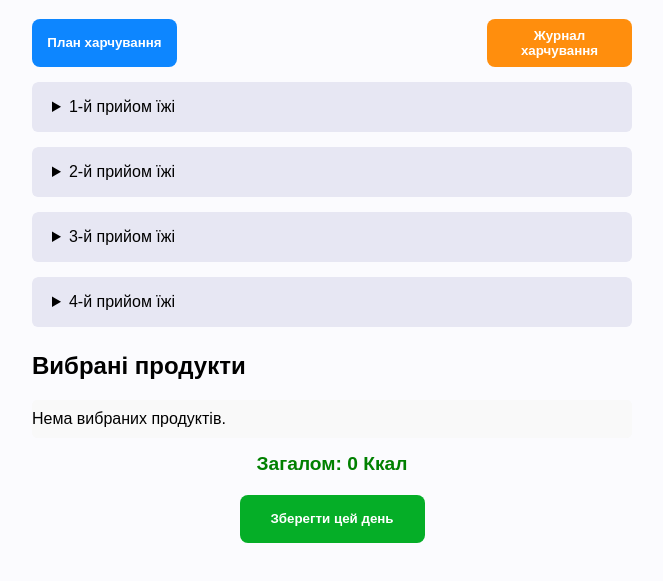
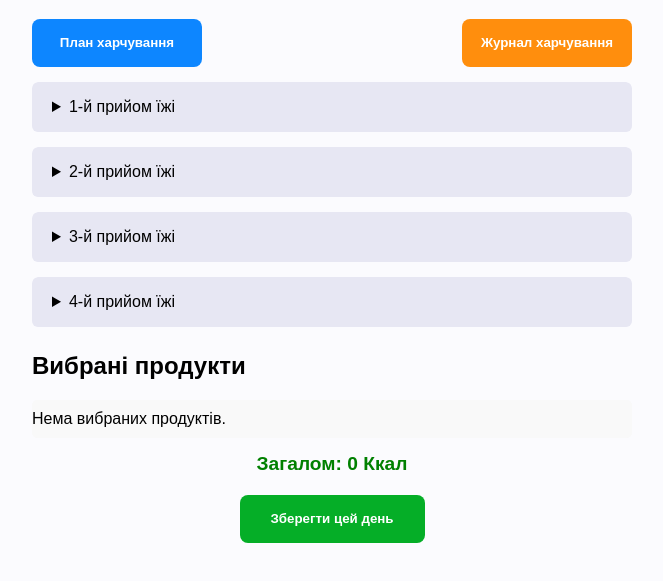
Before and after one commit to OlehStarko/meal-planner, a plain HTML site: page index.html in a window 1280 px wide. Shown: the part 61-642 px from the top of the page, without its empty margins (308-971 px from the left). Drawn offline with Linux system fonts and the light colour scheme.

Commit message:
Update index.html

```diff
--- a/index.html
+++ b/index.html
@@ -7,7 +7,7 @@
 <style>
 
   .menu-planner{
-    width:145px;
+    width:170px;
     height: 48px;
     background-color:#0D86FF;
     border: none;
@@ -27,7 +27,7 @@
    display: block;
   }
   .menu-journal{
-    width:145px;
+    width:170px;
     height: 48px;
     background-color:#ff8e0d;
     border: none;
```
